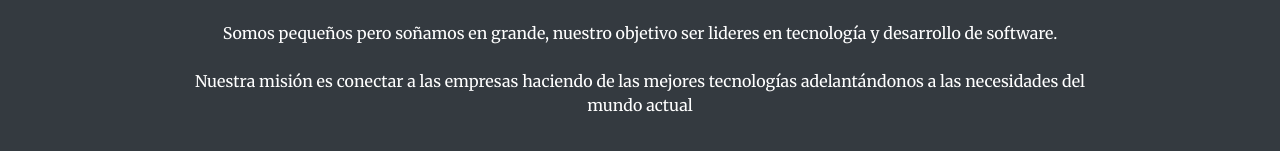
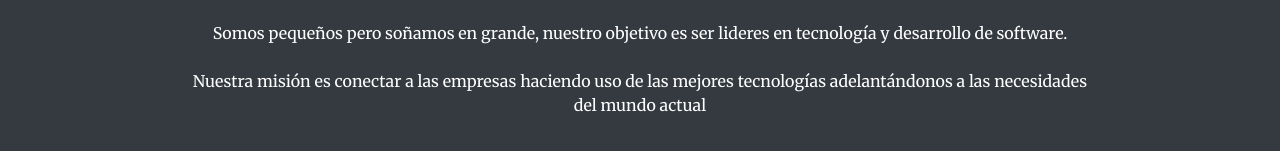
Before and after one commit to cris1ian/eon6-web, a website with bundled scripts: page index.html in a window 1280 px wide. Shown: the part 2011-2162 px from the top of the page. Built offline with nearby package versions, Linux system fonts and the light colour scheme.

Commit message:
Version 2 de la pagina. Acomodado mastheader

```diff
--- a/index.html
+++ b/index.html
@@ -199,10 +199,10 @@
             comunidad.
           </p>
           <p class="my-4">
-            Somos pequeños pero soñamos en grande, nuestro objetivo ser lideres en tecnología y desarrollo de software.
+            Somos pequeños pero soñamos en grande, nuestro objetivo es ser lideres en tecnología y desarrollo de software.
           </p>
           <p class="mb-0">
-            Nuestra misión es conectar a las empresas haciendo de las mejores tecnologías adelantándonos a las
+            Nuestra misión es conectar a las empresas haciendo uso de las mejores tecnologías adelantándonos a las
             necesidades del mundo actual
           </p>
         </div>
```
Also changed, not shown: 1 other file.
